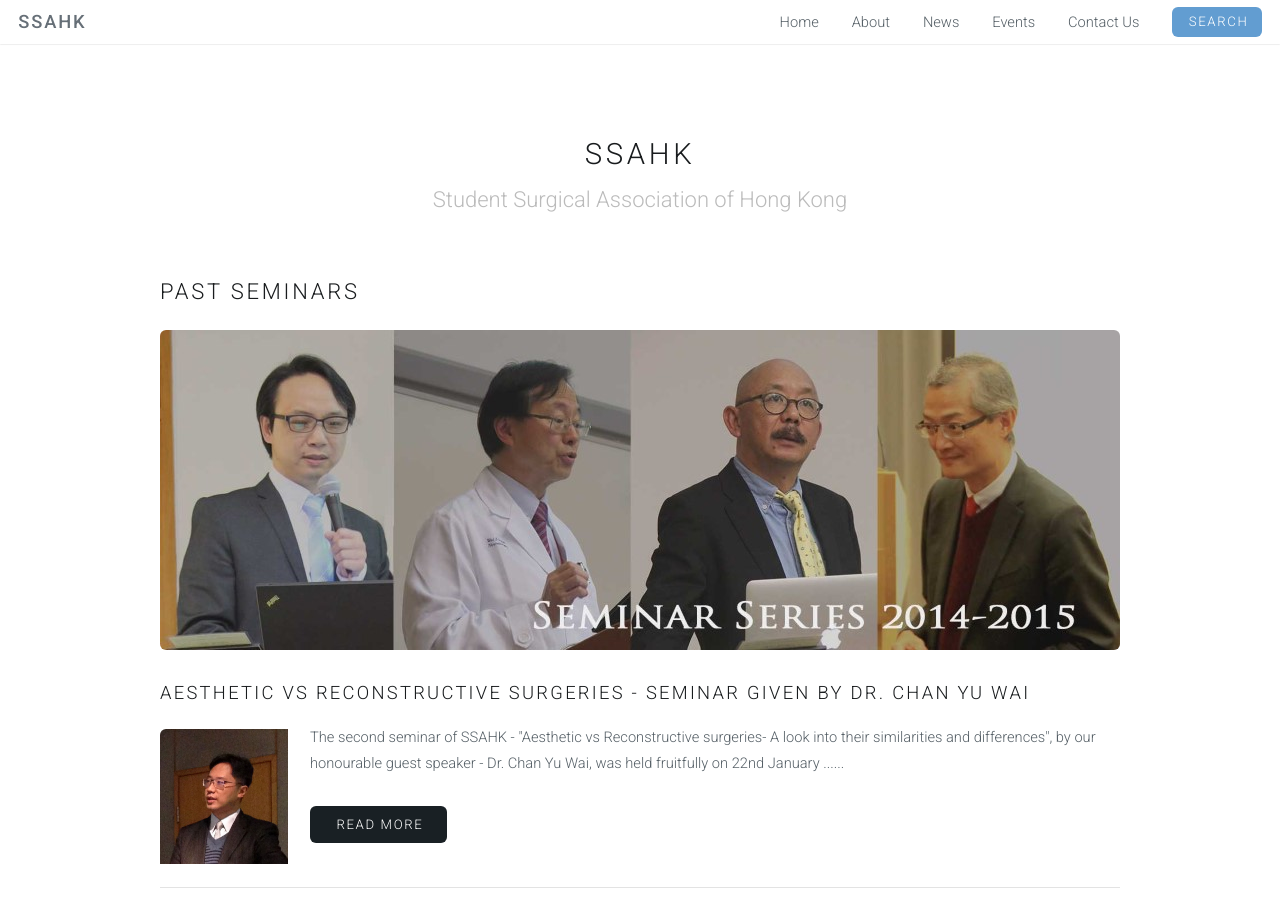
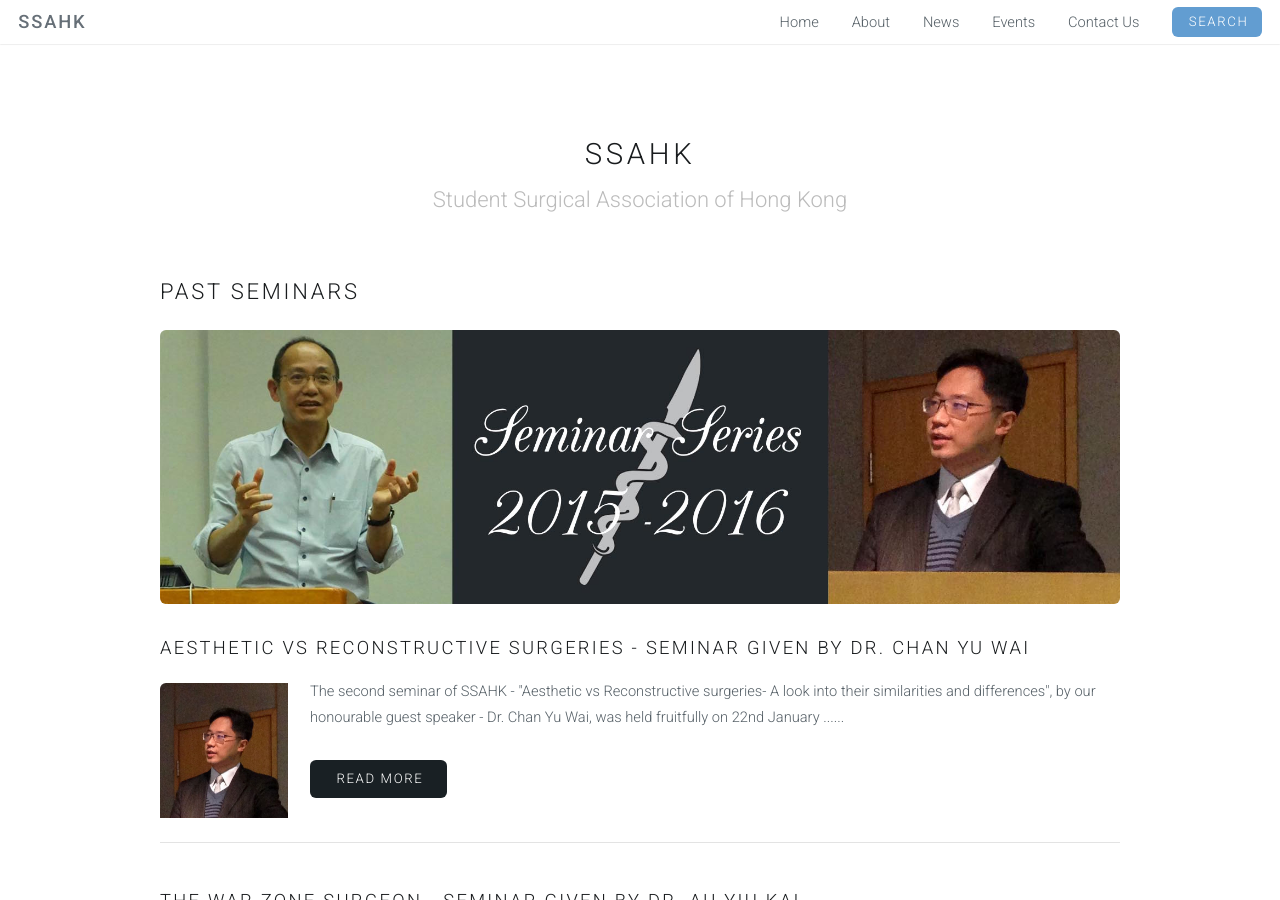
Before and after one commit to SSAHK/ssahk.github.io, a Jekyll site: the page built from seminars/index.html, in a window 1280 px wide and 900 px high. Built offline with Jekyll 4.4.1, drawn with Linux system fonts in a browser that asks for light colours.

Commit message:
seminars index 16 v1

```diff
--- a/seminars/index.html
+++ b/seminars/index.html
@@ -2,7 +2,7 @@
 layout: ion_page
 title: Past Seminars
 permalink: /seminars/
-feature-img: /seminarseries2015.jpg
+feature-img: /seminarseries2016v1.jpg
 ---
 
 {% for post in site.posts %}
```
Also changed, not shown: img/seminarseries2016v1.jpg (added).
